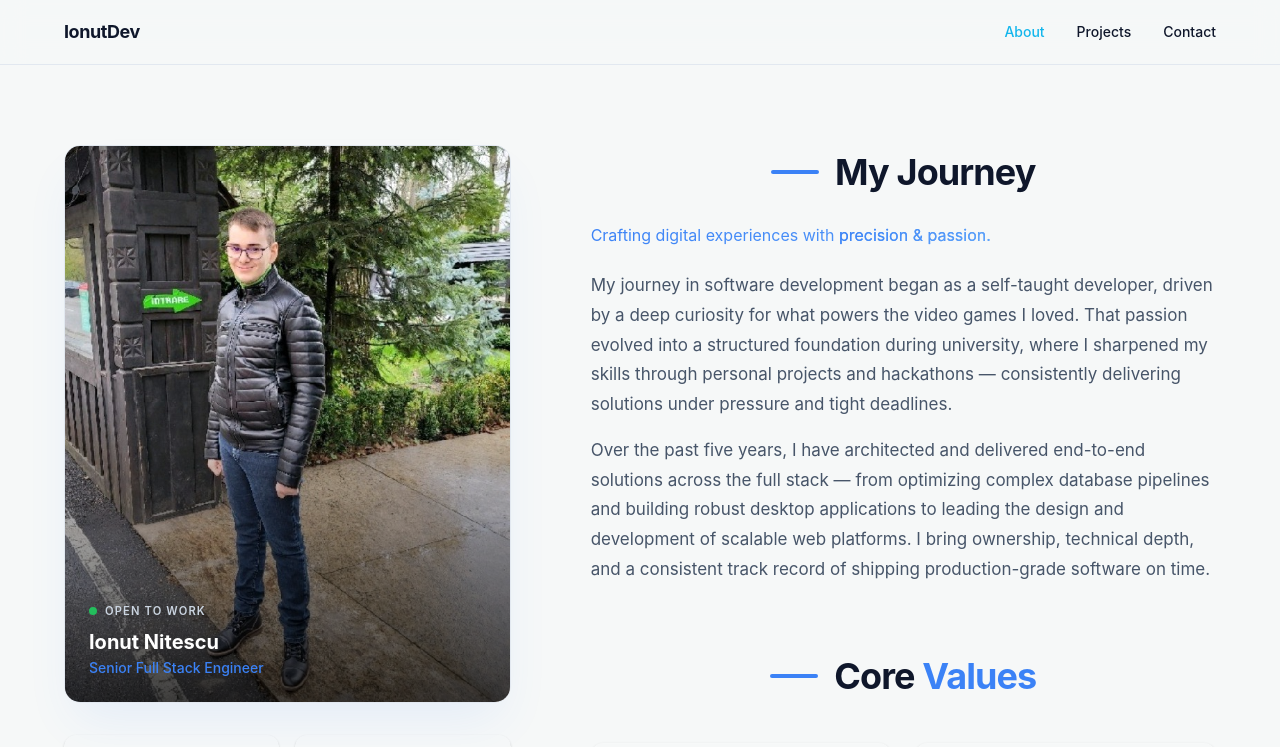
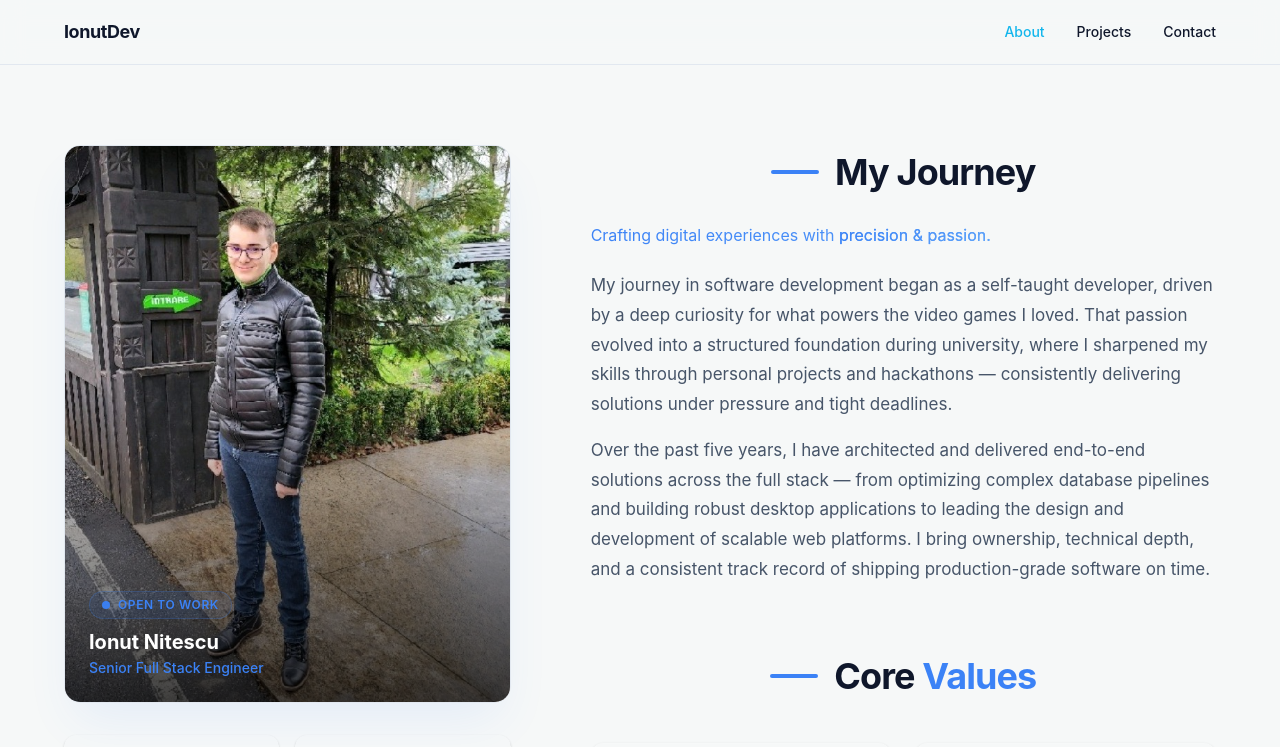
Before and after one commit to ionut1912/Portfolio, a React (Vite) app: page /about in a window 1280 px wide. Shown: the top 747 px of the page. Built offline with nearby package versions, Linux system fonts and the light colour scheme.

Commit message:
use component instead of custom code

```diff
--- a/src/components/about/sections/ProfileCard.tsx
+++ b/src/components/about/sections/ProfileCard.tsx
@@ -2,6 +2,7 @@ import { CUSTOM_COLORS } from "@/data/constants";
 import { Box } from "@mui/material";
 import type { JSX } from "react";
 import profileImg from "@/assets/profile.jpeg";
+import { OpenToWorkBadge } from "@/components/shared/OpenToWorkBadge";
 
 interface ProfileCardProps {
   name: string;
@@ -61,35 +62,7 @@ export function ProfileCard({ name, title }: ProfileCardProps): JSX.Element {
       >
         {/* Open to work indicator */}
         <Box sx={{ display: "flex", alignItems: "center", gap: "0.5rem", mb: "0.5rem" }}>
-          <Box
-            component="span"
-            sx={{
-              width: "0.5rem",
-              height: "0.5rem",
-              borderRadius: "9999px",
-              bgcolor: "#22c55e",
-              "@keyframes pulse": {
-                "0%, 100%": { opacity: 1 },
-                "50%": { opacity: 0.4 },
-              },
-              animation: "pulse 2s cubic-bezier(0.4, 0, 0.6, 1) infinite",
-              "@media (prefers-reduced-motion: reduce)": {
-                animation: "none",
-              },
-            }}
-          />
-          <Box
-            component="span"
-            sx={{
-              color: "rgb(203, 213, 225)",
-              fontSize: "0.7rem",
-              fontWeight: 600,
-              textTransform: "uppercase",
-              letterSpacing: "0.1em",
-            }}
-          >
-            Open to work
-          </Box>
+          <OpenToWorkBadge />
         </Box>
 
         <Box component="h3" sx={{ color: "#fff", fontSize: "1.25rem", fontWeight: 700, m: 0 }}>
```
